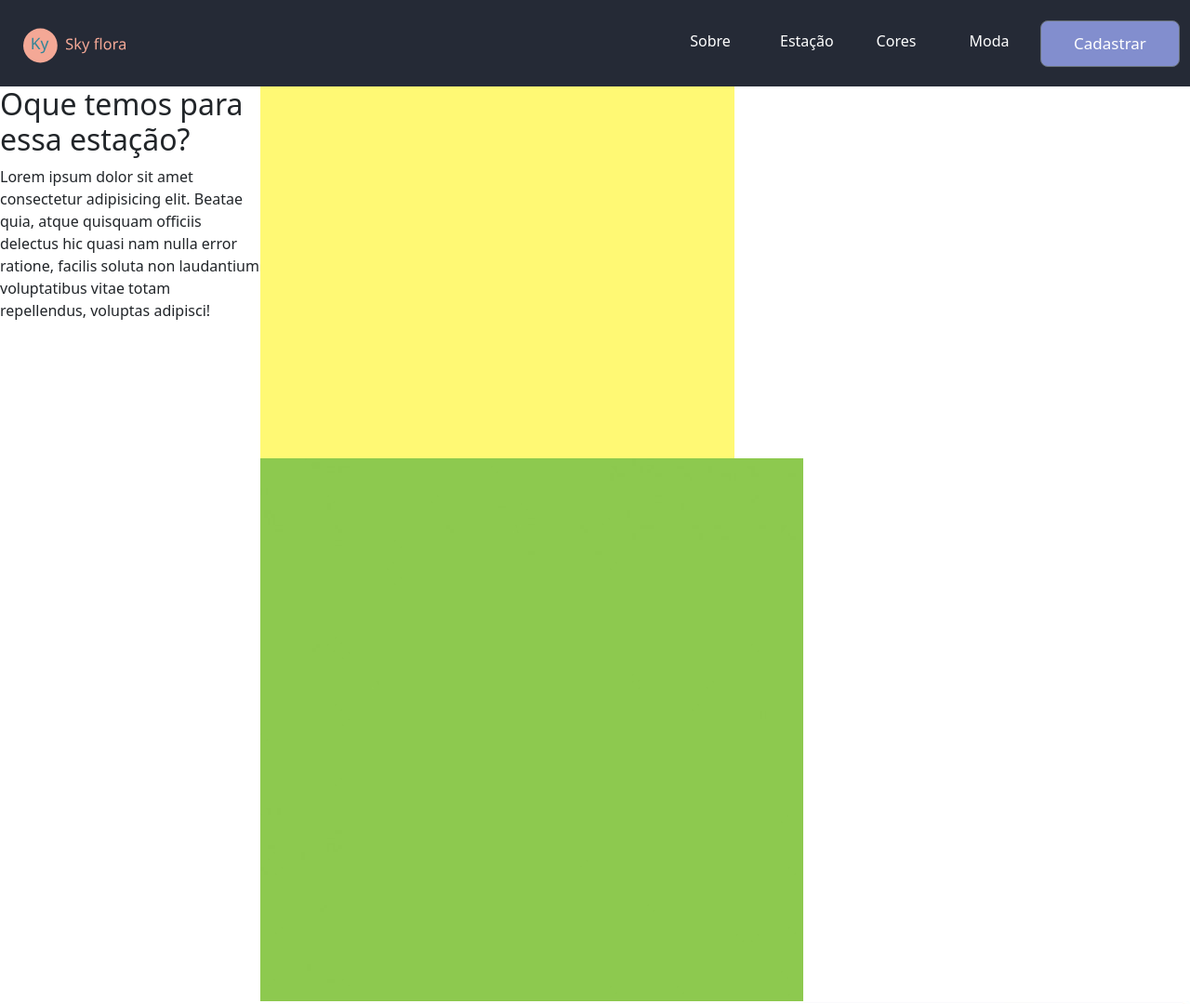
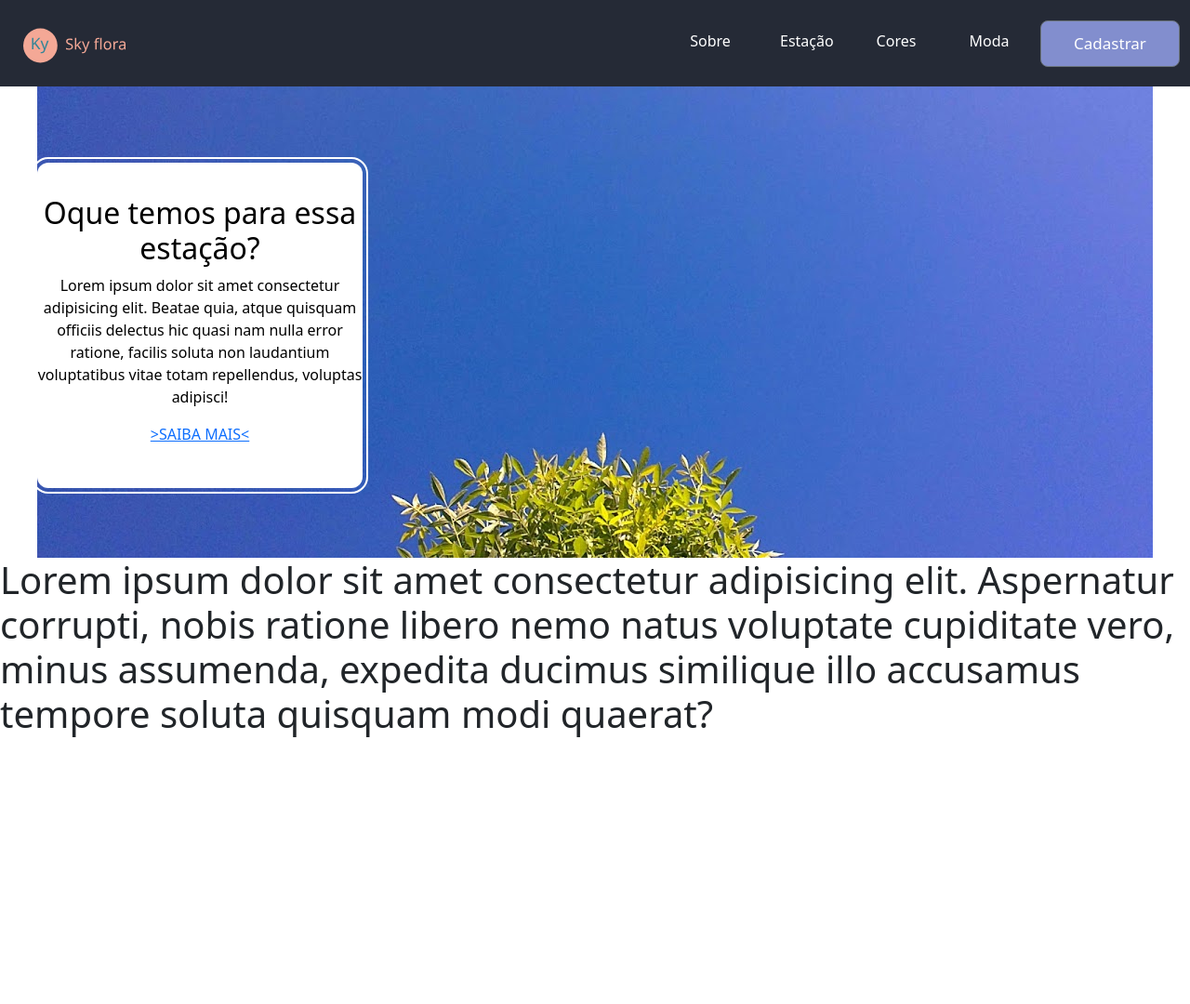
Before and after one commit to Code-Neto/Primavera-verao, a plain HTML site: page index.html in a window 1280 px wide. Shown: the top 1080 px of the page at 93% size. After the commit the page ends 800 px from the top, so only its background shows below. Drawn offline with nearby package versions, Linux system fonts and the light colour scheme.

Commit message:
atualizado

```diff
--- a/estilo.css
+++ b/estilo.css
@@ -2,6 +2,8 @@
     background-color: #252a36;
     display: flex;
     justify-content: space-between;
+    position: fixed;
+    width: 100%;
 }
 
 .logo{
@@ -51,6 +53,30 @@
     outline-offset: 2px;
 }
 
-.informacaoSimplesVisual{
+.sobre .informacaoSimplesVisual{
     display: flex;
+    justify-content: space-between;
+    background: url(./img/R\ \(1\).jpg) center center no-repeat;
 }
+
+.sobre .informacaoSimplesVisual .infoComImagen{
+    color: black;
+    background-color: #fff;
+    width: 350px;
+    height: 350px;
+    text-align: center;
+    border-radius: 12px;
+    margin:175px 0 75px 40px;
+    outline: 2px solid #ffff;
+    outline-offset: 4px;
+}
+
+.sobre .informacaoSimplesVisual .infoComImagen h2{
+    margin-top: 35px;
+    size: 25;
+}
+
+.sobre .informacaoSimplesVisual .infoComImagen a{
+    padding: 15px;
+    cursor: pointer;
+}
--- a/index.html
+++ b/index.html
@@ -35,13 +35,16 @@
                 <p>
                     Lorem ipsum dolor sit amet consectetur adipisicing elit. Beatae quia, atque quisquam officiis delectus hic quasi nam nulla error ratione, facilis soluta non laudantium voluptatibus vitae totam repellendus, voluptas adipisci!
                 </p>
+
+                <a href="#"> >SAIBA MAIS< </a>
             </div>
-            <div>
-                <img class="verde" src="./img/R.png" alt="">
-                <img class="amarelo" src="./img/R.jpg" alt="">
-                <img class="azul" src="./img/R (3).jpg" alt="">
-            </div>
+            <ul class="listaCores">
+                <li class="cor azulBB">Céu</li>
+                <li class="cor azulMarinho">Mar</li>
+                <li class="cor laranja">Terra</li>
+            </ul>
         </section>
+        <h1>Lorem ipsum dolor sit amet consectetur adipisicing elit. Aspernatur corrupti, nobis ratione libero nemo natus voluptate cupiditate vero, minus assumenda, expedita ducimus similique illo accusamus tempore soluta quisquam modi quaerat?</h1>
     </main>
         <script src="https://code.jquery.com/jquery-3.3.1.slim.min.js" integrity="sha384-q8i/X+965DzO0rT7abK41JStQIAqVgRVzpbzo5smXKp4YfRvH+8abtTE1Pi6jizo" crossorigin="anonymous"></script>
         <script src="https://cdn.jsdelivr.net/npm/popper.js@1.14.3/dist/umd/popper.min.js" integrity="sha384-ZMP7rVo3mIykV+2+9J3UJ46jBk0WLaUAdn689aCwoqbBJiSnjAK/l8WvCWPIPm49" crossorigin="anonymous"></script>
```
